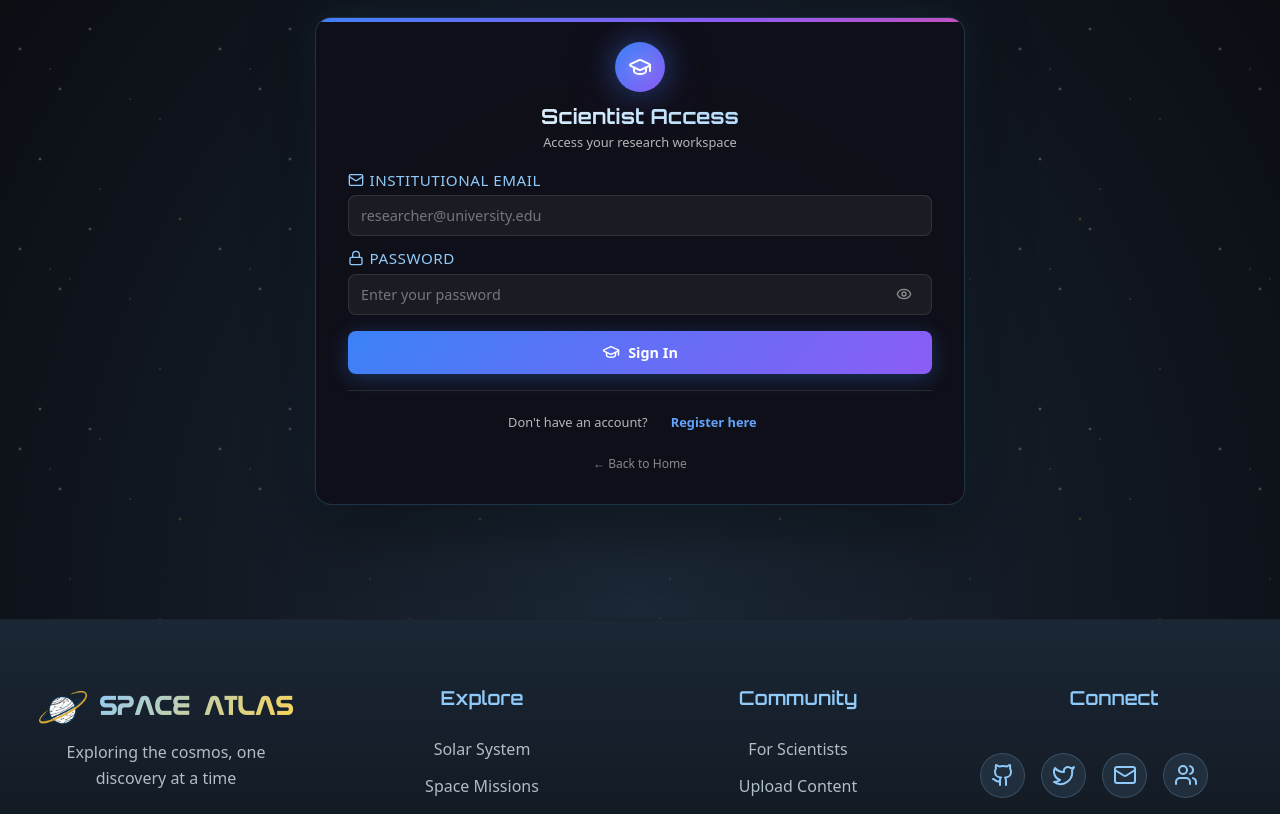
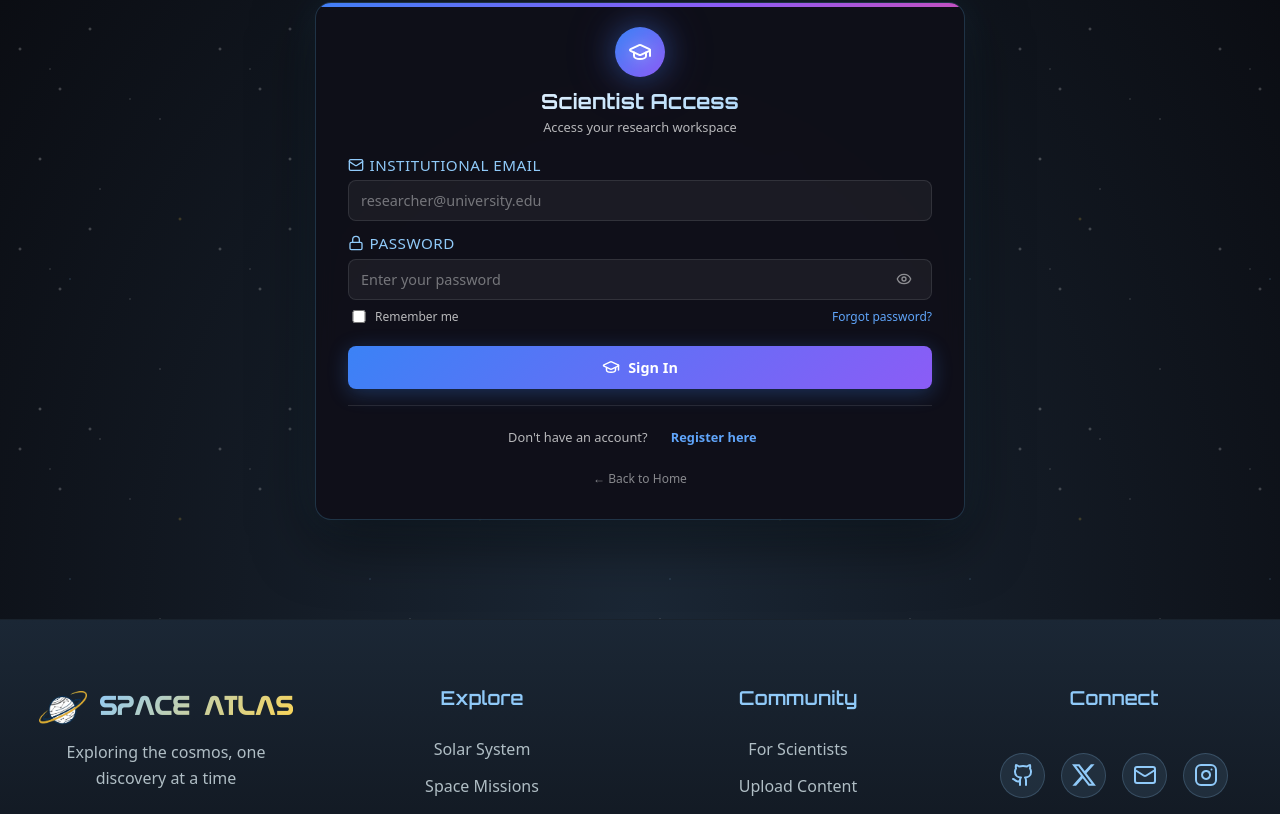
Before and after one commit to josanchdev/Space-Atlas, a React (Vite) app in the folder frontend/: page /scientist-auth in a window 1280 px wide. Shown: the part 181-995 px from the top of the page. Built offline with nearby package versions, Linux system fonts and the light colour scheme.

Commit message:
some ui fixes

```diff
--- a/frontend/src/components/Footer.jsx
+++ b/frontend/src/components/Footer.jsx
@@ -1,4 +1,4 @@
-import { Github, Twitter, Mail, Users } from 'lucide-react'
+import { Github, Mail, Instagram } from 'lucide-react'
 import logoSpaceAtlas from '../assets/logo/LogoSpaceAtlas.webp'
 import '../styles/landing.css'
 
@@ -44,17 +44,19 @@ export default function Footer() {
         <div className="footer-section">
           <h4 className="footer-heading">Connect</h4>
           <div className="footer-social">
-            <a href="#" className="social-link" aria-label="GitHub">
+            <a href="https://github.com/josanchdev/Space-Atlas" target="_blank" rel="noopener noreferrer" className="social-link" aria-label="GitHub">
               <Github size={24} />
             </a>
-            <a href="#" className="social-link" aria-label="Twitter">
-              <Twitter size={24} />
+            <a href="https://x.com" target="_blank" rel="noopener noreferrer" className="social-link" aria-label="X (Twitter)">
+              <svg width="24" height="22" viewBox="0 0 300 271" fill="currentColor" xmlns="http://www.w3.org/2000/svg">
+                <path d="m236 0h46l-101 115 118 156h-92.6l-72.5-94.8-83 94.8h-46l107-123-113-148h94.9l65.5 86.6zm-16.1 244h25.5l-165-218h-27.4z"/>
+              </svg>
             </a>
-            <a href="#" className="social-link" aria-label="Email">
+            <a href="mailto:contact@spaceatlas.earth" className="social-link" aria-label="Email">
               <Mail size={24} />
             </a>
-            <a href="#" className="social-link" aria-label="Community">
-              <Users size={24} />
+            <a href="https://www.instagram.com" target="_blank" rel="noopener noreferrer" className="social-link" aria-label="Instagram">
+              <Instagram size={24} />
             </a>
           </div>
         </div>
--- a/frontend/src/pages/MyBookmarksPage.jsx
+++ b/frontend/src/pages/MyBookmarksPage.jsx
@@ -76,7 +76,7 @@ export default function MyBookmarksPage() {
         <div className="mybookmarks-header">
           <button
             className="back-button"
-            onClick={() => navigate('/')}
+            onClick={() => navigate(-1)}
           >
             <ArrowLeft size={20} />
             Back
--- a/frontend/src/pages/ScientistAuthPage.jsx
+++ b/frontend/src/pages/ScientistAuthPage.jsx
@@ -1,5 +1,5 @@
 import { useState } from 'react'
-import { useNavigate } from 'react-router-dom'
+import { useNavigate, Link } from 'react-router-dom'
 import { Mail, Lock, User, Eye, EyeOff, Shield, GraduationCap, Building } from 'lucide-react'
 import '../styles/scientistAuth.css'
 
@@ -333,6 +333,18 @@ export default function ScientistAuthPage() {
               )}
             </div>
 
+            {isLogin && (
+              <div className="form-options">
+                <label className="remember-me">
+                  <input type="checkbox" />
+                  <span>Remember me</span>
+                </label>
+                <Link to="/forgot-password" className="forgot-password">
+                  Forgot password?
+                </Link>
+              </div>
+            )}
+
             <button type="submit" className="submit-btn">
               <GraduationCap size={18} />
               {isLogin ? 'Sign In' : 'Register as Scientist'}
--- a/frontend/src/styles/landing.css
+++ b/frontend/src/styles/landing.css
@@ -794,6 +794,7 @@
   font-weight: 600;
   color: #90CAF9;
   margin: 0 0 1.5rem 0;
+  text-align: center;
 }
 
 .footer-links {
@@ -821,6 +822,7 @@
   display: flex;
   gap: 1rem;
   margin-top: 1rem;
+  justify-content: center;
 }
 
 .social-link {
--- a/frontend/src/styles/scientistAuth.css
+++ b/frontend/src/styles/scientistAuth.css
@@ -355,6 +355,52 @@
 }
 
 /* ============================================
+   FORM OPTIONS
+   ============================================ */
+
+.form-options {
+  display: flex;
+  justify-content: space-between;
+  align-items: center;
+  margin-top: -0.2rem;
+  margin-bottom: 0.2rem;
+}
+
+.remember-me {
+  display: flex;
+  align-items: center;
+  gap: 0.4rem;
+  font-size: 0.75rem;
+  color: rgba(255, 255, 255, 0.7);
+  cursor: pointer;
+  transition: color 0.3s ease;
+}
+
+.remember-me:hover {
+  color: rgba(255, 255, 255, 0.9);
+}
+
+.remember-me input[type="checkbox"] {
+  width: 0.85rem;
+  height: 0.85rem;
+  cursor: pointer;
+  accent-color: #3b82f6;
+}
+
+.forgot-password {
+  font-size: 0.75rem;
+  color: #60a5fa;
+  text-decoration: none;
+  transition: all 0.2s ease;
+  font-weight: 500;
+}
+
+.forgot-password:hover {
+  color: #93c5fd;
+  text-decoration: underline;
+}
+
+/* ============================================
    VALIDATION MESSAGES
    ============================================ */
 
```
